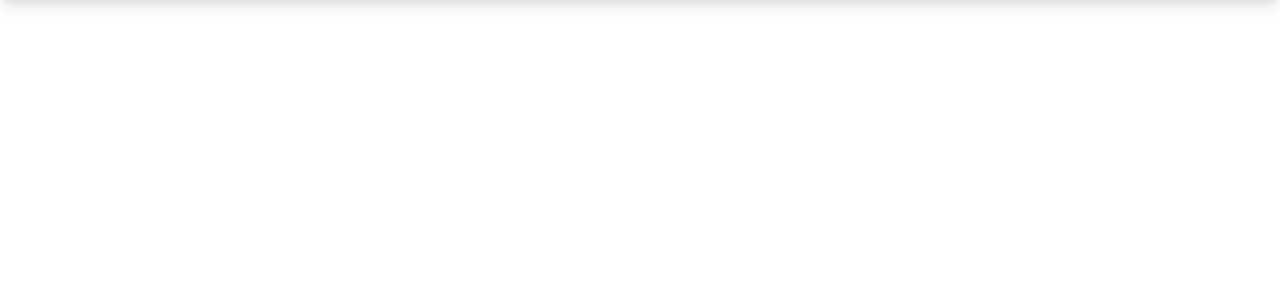
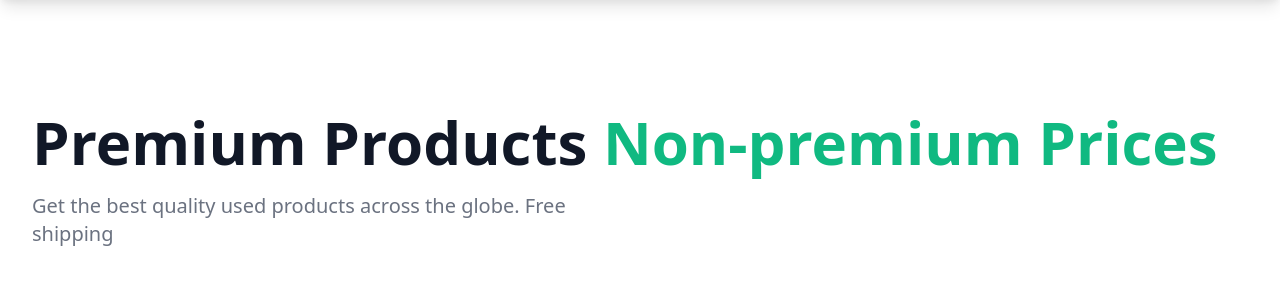
Before and after one commit to echeadle/django4, a Django app: page /myapp/products/ in a window 1280 px wide. Shown: the part 64-364 px from the top of the page. Run offline with Django 4.2, Linux system fonts and the light colour scheme; data that the repository does not hold is empty; style sheets or scripts are compiled from the project's sources.

Commit message:
Section 49 add titles on page

```diff
--- a/myapp/templates/myapp/index.html
+++ b/myapp/templates/myapp/index.html
@@ -1,6 +1,17 @@
 {% extends 'myapp/base.html' %}
 {% load static %}
 {% block content %}
+  <!--Site hero starts here-->
+    <main class="mt-10 mx-auto max-w-7xl px-4 sm:text-5xl sm:px-6 md:mt-16 lg:mt-20 lg:px-8 xl:mt-28">
+      <div class="sm:text-center lg:text-left">
+        <h1 class="text-4xl font-extrabold text-gray-900 sm:text-5xl md:text-6xl">
+          <span class="block xl:inline">Premium Products</span>
+          <span class="block text-green-500 xl:inline">Non-premium Prices</span>
+        </h1>
+        <p class="mt-3 text-base text-gray-500 sm:mt-5 sm:text-lg sm:max-w-xl sm:mx-auto md:mt-5 md:text-xl lg:mx-0">Get the best quality used products across the globe. Free shipping</p>
+      </div>
+    </main>
+  <!--Site hero ends here-->
 
   {% for product in products %}
     <a href="{% url 'myapp:product_detail' product.id %}">
```
